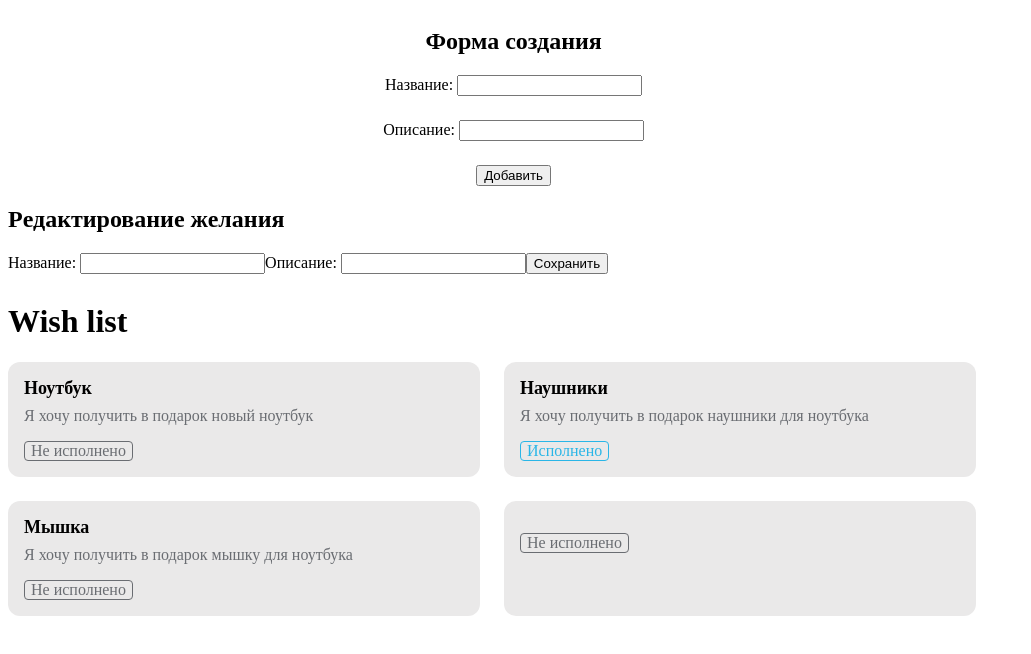
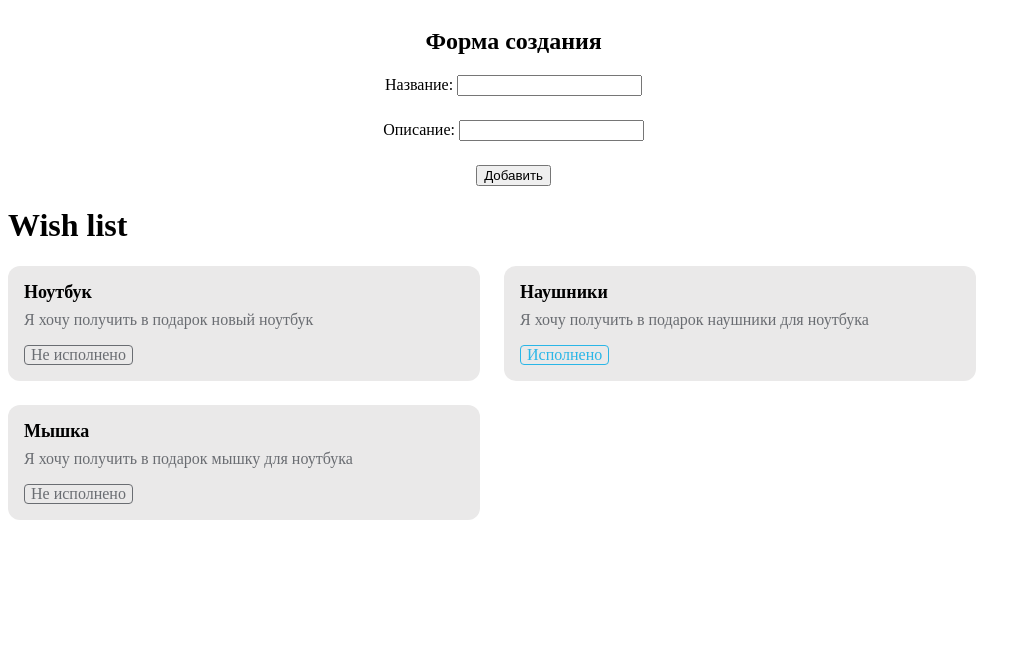
Before and after one commit to MashaMoreva/wish-list, a Vue app: page / in a window 1280 px wide. Shown: the top 654 px of the page, without its empty margins (0-1031 px from the left). Built offline with nearby package versions, Linux system fonts and the light colour scheme.

Commit message:
update-app-with-modal

```diff
--- a/src/App.vue
+++ b/src/App.vue
@@ -1,8 +1,9 @@
 <template>
     <div class="container">
         <FormCreate @set-card="addCard" />
-        <FormEdit :card="cardForEdit" @set-card="updateCard" @save-card="saveCard" />
-        <WishList v-if='!cardsIsLoading' :cards="cards" @click-by-card="openCardForEdit" />
+        <CardFormModal :is-open="cardModalIsOpen" :card="cardForEdit" @update:is-open="toggleCardModal"
+            @set-card="updateCard" @save-card="saveCard" />
+        <WishList v-if="!cardsIsLoading" :cards="cards" @click-by-card="openCardForEdit" />
         <img v-else src="/loader.gif" alt="Идёт загрузка..." width="100">
     </div>
 </template>
@@ -11,64 +12,49 @@
 import { ref } from "vue";
 import WishList from './components/WishList.vue';
 import FormCreate from './components/FormCreate.vue';
-import FormEdit from "./components/FormEdit.vue";
+import CardFormModal from './components/CardFormModal.vue'
 
 const cards = ref([]);
-const cardsIsLoading = ref(false)
+const cardsIsLoading = ref(false);
+const cardModalIsOpen = ref(false);
+const cardForEdit = ref({});
 
 const loadCards = () => {
-    cardsIsLoading.value = true
+    cardsIsLoading.value = true;
     setTimeout(() => {
         cards.value = [
-        {
-            id: 1,
-            title: "Ноутбук",
-            description: "Я хочу получить в подарок новый ноутбук",
-            completed: false,
-        },
-        {
-            id: 2,
-            title: "Наушники",
-            description: "Я хочу получить в подарок наушники для ноутбука",
-            completed: true,
-        },
+            { id: 1, title: "Ноутбук", description: "Я хочу получить в подарок новый ноутбук", completed: false },
+            { id: 2, title: "Наушники", description: "Я хочу получить в подарок наушники для ноутбука", completed: true },
+            { id: 3, title: "Мышка", description: "Я хочу получить в подарок мышку для ноутбука", completed: false },
+        ];
+        cardsIsLoading.value = false;
+    }, 2000);
+};
 
-        {
-            id: 3,
-            title: "Мышка",
-            description: "Я хочу получить в подарок мышку для ноутбука",
-            completed: false,
-        },
-        cardsIsLoading.value = false
-        ]
-    }, 2000)
-}
+loadCards();
 
-loadCards()
-
-const cardForEdit = ref({
-    id: 0,
-    title: '',
-    description: '',
-    completed: false
-})
+const toggleCardModal = (value) => {
+    cardModalIsOpen.value = value;
+};
 
 const addCard = (card) => {
-    cards.value.push(card)
-}
+    cards.value.push(card);
+};
 
 const updateCard = (card) => {
-    cardForEdit.value = card
-}
+    cardForEdit.value = card;
+};
 
 const saveCard = () => {
-    const newCard = Object.assign({}, cardForEdit.value)
-    cards.value = cards.value.map(el => el.id === newCard.id ? newCard : el)
-}
+    const newCard = Object.assign({}, cardForEdit.value);
+    cards.value = cards.value.map(el => el.id === newCard.id ? newCard : el);
+    toggleCardModal(false); // Закрываем модальное окно после сохранения
+};
 
 const openCardForEdit = (card) => {
-    cardForEdit.value = Object.assign({}, card)
-}
+    cardForEdit.value = { ...card };
+    toggleCardModal(true); // Открываем модальное окно при редактировании
+};
 </script>
 
 <style scoped>
```
